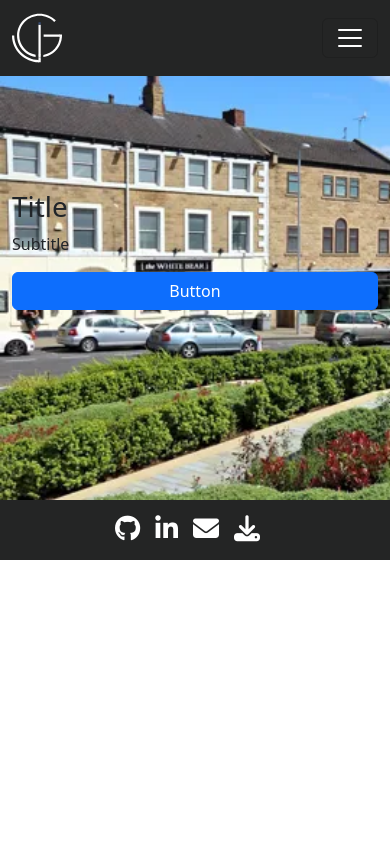
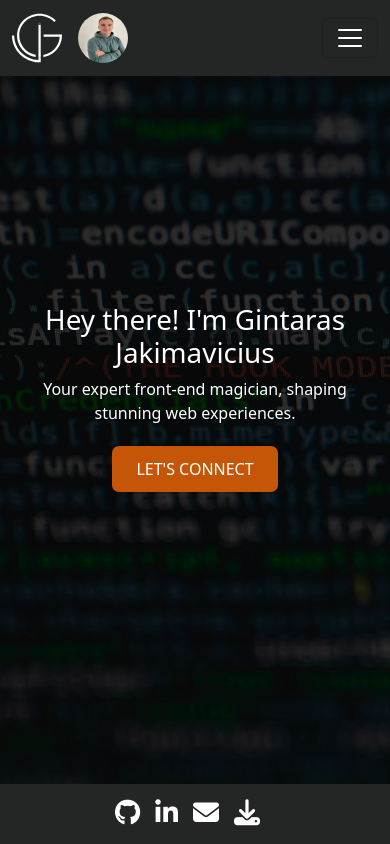
Before and after one commit to Ginjak/Portfolio-With-React, a React (Vite) app: page /#/ in a window 390 px wide. Built offline with nearby package versions, Linux system fonts and the light colour scheme.

Commit message:
Added avatar to navbar on small screen, fixed css/responsivness issues in hero section

```diff
--- a/src/components/Footer/index.jsx
+++ b/src/components/Footer/index.jsx
@@ -14,7 +14,7 @@ const Footer = () => {
           >
             <i className="fa-brands fa-linkedin-in"></i>
           </a>
-          <a href="mailto:development.gjwebdev.co.uk">
+          <a href="mailto:development@gjwebdev.co.uk">
             <i className="fa-solid fa-envelope"></i>
           </a>
           <a
--- /dev/null
+++ b/src/components/Hero/hero.css
@@ -0,0 +1,30 @@
+.hero {
+  height: calc(100vh - 60px);
+  background-repeat: no-repeat;
+  background-size: cover;
+}
+
+.hero:before {
+  content: "";
+  position: absolute;
+  width: 100%;
+  height: 100%;
+  background: rgba(0, 0, 0, 0.8);
+}
+
+.hero-profile {
+  width: 250px;
+  height: 250px;
+  border-radius: 50%;
+  background-image: url("./src/assets/img/avatar.webp");
+  background-position: center top;
+  background-size: 250px;
+  box-shadow: 0 0 10px #fff;
+}
+
+@media (max-width: 850px) {
+  .hero-profile {
+    width: 200px;
+    height: 200px;
+  }
+}
--- a/src/components/Hero/index.jsx
+++ b/src/components/Hero/index.jsx
@@ -1,5 +1,6 @@
+import { BrowserRouter as Router, Routes, Route } from "react-router-dom";
 import React from "react";
-
+import "./hero.css";
 function Hero({
   children,
   backgroundUrl,
@@ -11,22 +12,33 @@ function Hero({
   return (
     <>
       <div
-        className="hero"
+        className="hero position-relative"
         style={{ backgroundImage: `url(${backgroundUrl})` }}
       >
         {children}
         <div className="container-xxl h-100">
           <div className="row h-100">
-            <div className="col-12 d-flex flex-column justify-content-center">
-              {title && <h1 className="hero-title">{title}</h1>}
-              {subtitle && <p className="hero-subtitle">{subtitle}</p>}
+            <div className="col-md-8 d-flex flex-column justify-content-center position-relative text-white">
+              {title && (
+                <h1 className="hero-title text-center text-md-start">
+                  {title}
+                </h1>
+              )}
+              {subtitle && (
+                <p className="hero-subtitle text-center text-md-start">
+                  {subtitle}
+                </p>
+              )}
               {btnText && (
-                <div className="d-grid gap-2 d-md-block">
-                  <a href={btnUrl} className="btn btn-primary">
+                <div className="gap-2 text-center text-md-start d-md-block mt-3">
+                  <a href={btnUrl} className="custom-btn">
                     {btnText}
                   </a>
                 </div>
               )}
+            </div>
+            <div className="d-none d-md-flex col-4 d-flex flex-column justify-content-center align-items-start position-relative">
+              <div className="hero-profile"></div>
             </div>
           </div>
         </div>
--- a/src/components/Navbar/index.jsx
+++ b/src/components/Navbar/index.jsx
@@ -11,6 +11,10 @@ function Navbar({ onPageChange }) {
             <img
               className="brand-img"
               src="./src/assets/img/Logo_white_blue.svg"
+            ></img>
+            <img
+              className="ms-3 hero-avatar d-md-none"
+              src="./src/assets/img/avatar.webp"
             ></img>
           </a>
           <button
--- a/src/components/Navbar/navbar.css
+++ b/src/components/Navbar/navbar.css
@@ -3,6 +3,11 @@
 }
 .navbar ul a {
   color: #fff;
+  transition: all 0.2s ease-in-out;
+}
+.navbar ul a:hover {
+  color: #d7d7d7;
+  transition: all 0.2s ease-in-out;
 }
 
 .brand-img {
@@ -20,6 +25,12 @@ a.nav-link.active {
   box-shadow: none !important;
 }
 
+.hero-avatar {
+  width: 50px;
+  height: 50px;
+  border-radius: 50px;
+}
+
 @media (max-width: 992px) {
   .nav-item {
     text-align: center;
--- a/src/index.css
+++ b/src/index.css
@@ -4,8 +4,21 @@
   box-sizing: border-box;
 }
 
-.hero {
-  height: 500px;
-  background-repeat: no-repeat;
-  background-size: cover;
+.custom-btn {
+  padding: 12px 24px;
+  background: #c65607;
+  border-radius: 7px;
+  transition: all 0.2s ease-in-out;
 }
+
+.custom-btn:hover {
+  background: #e46409;
+  transition: all 0.2s ease-in-out;
+}
+a.custom-btn {
+  color: #fff;
+  text-decoration: none;
+  text-transform: uppercase;
+  transition: all 0.2s ease-in-out;
+  font-weight: 500;
+}
--- a/src/pages/Home/index.jsx
+++ b/src/pages/Home/index.jsx
@@ -7,11 +7,11 @@ function Home() {
     <>
       <Header>
         <Hero
-          backgroundUrl="/src/assets/img/barnsley.webp"
-          title="Title"
-          subtitle="Subtitle"
-          btnText="Button"
-          btnUrl="https://google.co.uk"
+          backgroundUrl="./src/assets/img/hero_background.jpg"
+          title="Hey there! I'm Gintaras Jakimavicius"
+          subtitle="Your expert front-end magician, shaping stunning web experiences."
+          btnText="Let's connect"
+          btnUrl="mailto:development@gjwebdev.co.uk"
         />
       </Header>
       <Footer />
```
Also changed, not shown: src/assets/img/avatar.webp (added), src/assets/img/hero_background.jpg (added).
